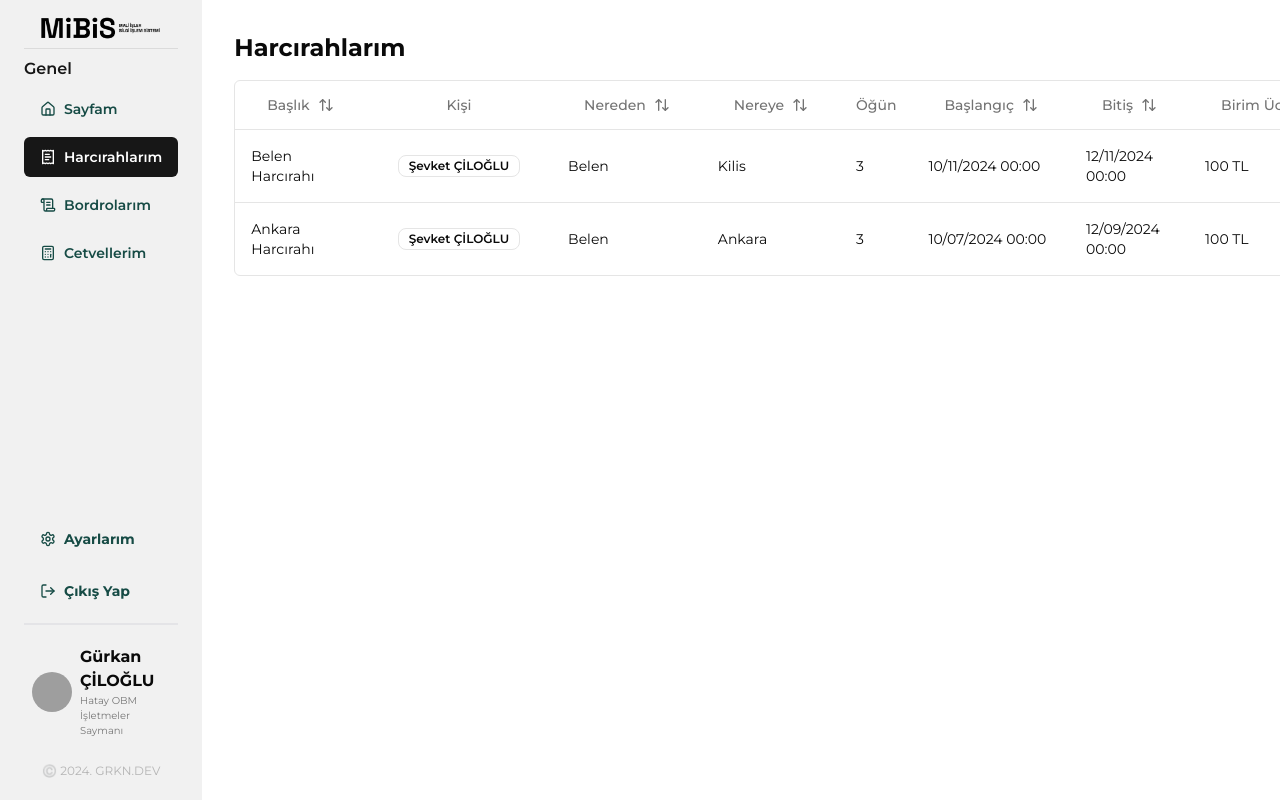
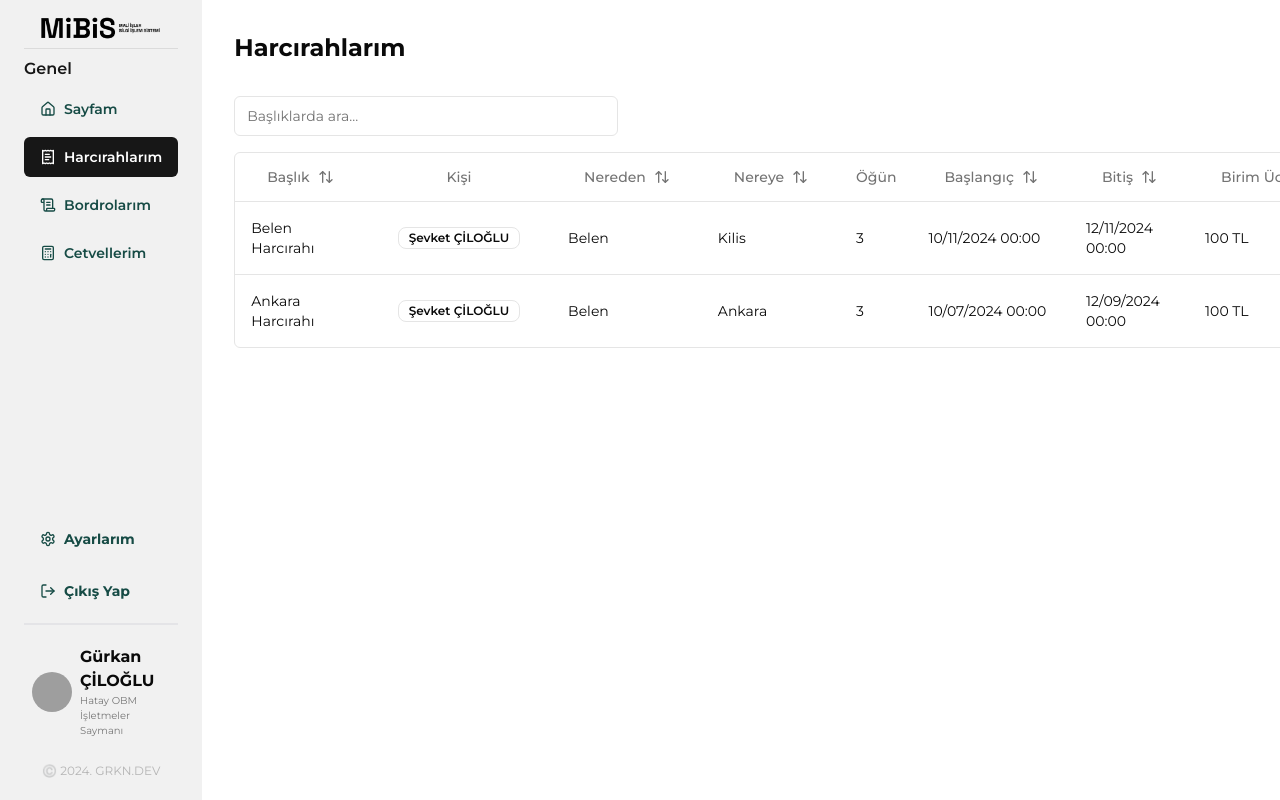
Before and after one commit to grkndev/mibis, a Next.js app: page /harcirahlarim in a window 1280 px wide. Shown: the top 800 px of the page. Built offline with nearby package versions, Linux system fonts and the light colour scheme; grey boxes are pictures that could not be loaded.

Commit message:
Harcırah Table 2

```diff
--- a/src/components/harcirah/columns.tsx
+++ b/src/components/harcirah/columns.tsx
@@ -3,7 +3,7 @@
 import { ColumnDef } from "@tanstack/react-table";
 import UserCard from "../UserCard/card";
 import moment from "moment";
-import { ArrowUpDown } from "lucide-react";
+import { ArrowUpDown, Eye, FileText, Pencil, Sheet, Trash } from "lucide-react";
 
 import { MoreHorizontal } from "lucide-react";
 import { Button } from "@/components/ui/button";
@@ -190,15 +190,30 @@ export const columns: ColumnDef<Harcirah>[] = [
             </Button>
           </DropdownMenuTrigger>
           <DropdownMenuContent align="end">
-            <DropdownMenuLabel>Actions</DropdownMenuLabel>
+            <DropdownMenuLabel>İşlemler</DropdownMenuLabel>
             <DropdownMenuItem
               onClick={() => navigator.clipboard.writeText(payment.id)}
             >
-              Copy payment ID
+              <Pencil className="mr-2 h-4 w-4" />
+              <p>Harcırahı düzenle</p>
+            </DropdownMenuItem>
+            <DropdownMenuItem>
+              <Eye className="mr-2 h-4 w-4 " />
+              <p className="">Harcırahı görüntüle</p>
+            </DropdownMenuItem>
+            <DropdownMenuItem>
+              <FileText className="mr-2 h-4 w-4 text-blue-700" />
+              <p className="text-blue-700">Harcırahı indir (PDF)</p>
+            </DropdownMenuItem>
+            <DropdownMenuItem>
+              <Sheet className="mr-2 h-4 w-4 text-green-700" />
+              <p className="text-green-700">Harcırahı indir (Excel)</p>
             </DropdownMenuItem>
             <DropdownMenuSeparator />
-            <DropdownMenuItem>View customer</DropdownMenuItem>
-            <DropdownMenuItem>View payment details</DropdownMenuItem>
+            <DropdownMenuItem>
+              <Trash className="mr-2 h-4 w-4 text-red-500" />
+              <p className="text-red-500">Harcırahı sil</p>
+            </DropdownMenuItem>
           </DropdownMenuContent>
         </DropdownMenu>
       );
--- a/src/components/harcirah/data-table.tsx
+++ b/src/components/harcirah/data-table.tsx
@@ -1,15 +1,20 @@
 "use client";
-import * as React from "react"
+import * as React from "react";
 import {
   ColumnDef,
   SortingState,
   flexRender,
   getCoreRowModel,
+  getFilteredRowModel,
   getPaginationRowModel,
   getSortedRowModel,
   useReactTable,
+  ColumnFiltersState,
 } from "@tanstack/react-table";
+
 import { Button } from "@/components/ui/button";
+import { Input } from "@/components/ui/input";
+
 import {
   Table,
   TableBody,
@@ -28,7 +33,11 @@ export function DataTable<TData, TValue>({
   columns,
   data,
 }: DataTableProps<TData, TValue>) {
-    const [sorting, setSorting] = React.useState<SortingState>([])
+  const [sorting, setSorting] = React.useState<SortingState>([]);
+  const [columnFilters, setColumnFilters] = React.useState<ColumnFiltersState>(
+    []
+  );
+
   const table = useReactTable({
     data,
     columns,
@@ -36,13 +45,26 @@ export function DataTable<TData, TValue>({
     getPaginationRowModel: getPaginationRowModel(),
     onSortingChange: setSorting,
     getSortedRowModel: getSortedRowModel(),
+    onColumnFiltersChange: setColumnFilters,
+    getFilteredRowModel: getFilteredRowModel(),
     state: {
       sorting,
+      columnFilters,
     },
   });
 
   return (
-    <div>
+    <div className="w-full">
+      <div className="flex items-center py-4">
+        <Input
+          placeholder="Başlıklarda ara..."
+          value={(table.getColumn("title")?.getFilterValue() as string) ?? ""}
+          onChange={(event) =>
+            table.getColumn("title")?.setFilterValue(event.target.value)
+          }
+          className="max-w-sm"
+        />
+      </div>
       <div className="rounded-md border">
         <Table>
           <TableHeader>
```
